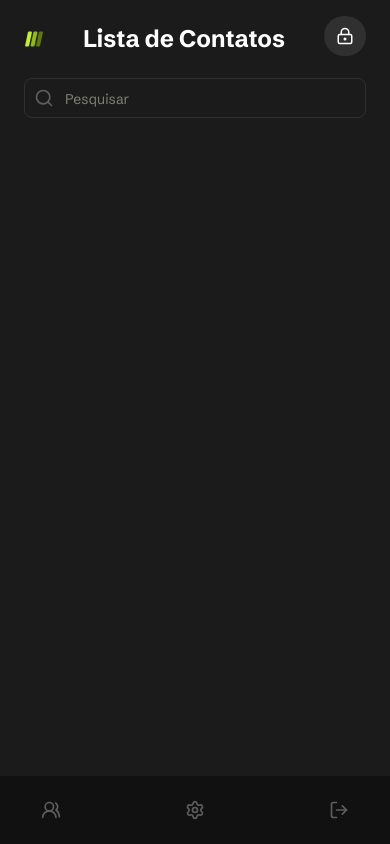
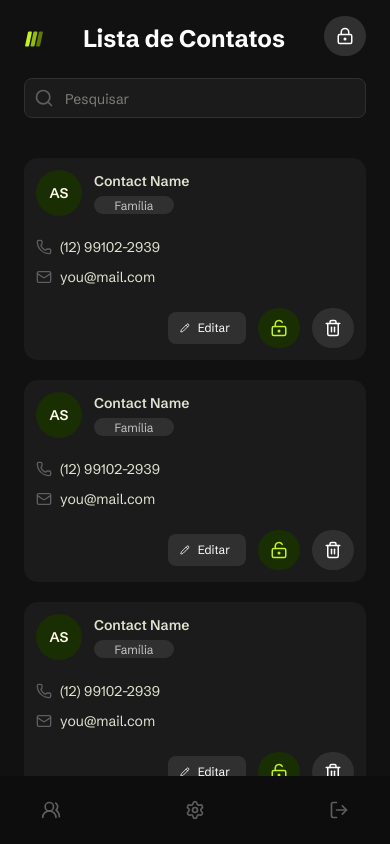
Before and after one commit to ryanoliveir/contacts-manager-web, a React (Vite) app: page /home in a window 390 px wide. Built offline with nearby package versions, Linux system fonts and the light colour scheme; the HTML template or start-up script is replaced by a standard one.

Commit message:
Mobile contact card

```diff
--- a/src/components/MainLayout/index.tsx
+++ b/src/components/MainLayout/index.tsx
@@ -5,7 +5,7 @@ function MainLayout() {
   return (
     <div className="flex">
       <Sidebar />
-      <div className="flex-1 bg-background-secondary">
+      <div className="flex-1 bg-background-primary">
         <Outlet />
       </div>
     </div>
--- a/src/components/Sidebar/index.tsx
+++ b/src/components/Sidebar/index.tsx
@@ -10,7 +10,7 @@ function Sidebar() {
   return (
     <>
       <div
-        className="min-h-screen bg-background-primary "
+        className="min-h-screen bg-background-full"
         onClick={() => setIsCollapsed(!isCollapsed)}
       >
         <div className="flex h-screen">
@@ -101,7 +101,7 @@ function Sidebar() {
           </div>
         </div>
       </div>
-      <nav className="fixed w-full bottom-0 flex py-4 justify-center gap-25 text-contenct-muted md:hidden bg-background-primary ">
+      <nav className="fixed w-full bottom-0 flex py-4 justify-center gap-25 text-contenct-muted md:hidden bg-background-full">
         <div className="px-3 py-2 rounded-xl flex items-center justify-start hover:text-content-inverse hover:bg-accent-brand transition-colors duration-300">
           <UsersRound className="shrink-0" size={20} />
         </div>
--- a/src/index.css
+++ b/src/index.css
@@ -4,6 +4,7 @@
 
 @theme {
   --color-background-primary: #111111;
+  --color-background-full: #0d0d0d;
   --color-background-secondary: #1b1b1b;
   --color-background-tertiary: #303030;
   --color-border-primary: #303030;
--- a/src/pages/Home/index.tsx
+++ b/src/pages/Home/index.tsx
@@ -1,4 +1,12 @@
-import { Plus } from "lucide-react";
+import {
+  Plus,
+  Phone,
+  Mail,
+  Pencil,
+  // LockKeyhole,
+  LockKeyholeOpen,
+  Trash,
+} from "lucide-react";
 import { useState } from "react";
 import SearchInput from "../../components/SearchInput";
 import GuardMobileIcon from "../../assets/guard-icon-app.svg";
@@ -12,7 +20,8 @@ function Home() {
   }
 
   return (
-    <div className="py-4 px-6 md:p-10  gap-y-4 text-content-primary flex flex-col md:flex-row justify-between md:items-center">
+    <div className="py-4 px-6 md:p-10 flex flex-col gap-10">
+      <div className="gap-y-4 text-content-primary flex flex-col md:flex-row justify-between md:items-center">
         <div className="flex items-center justify-between md:justify-center">
           <img src={GuardMobileIcon} alt="" className="w-5 h-5 md:hidden" />
           <div className="font-bold text-heading">Lista de Contatos</div>
@@ -36,6 +45,131 @@ function Home() {
           />
         </div>
       </div>
+      <section className="flex flex-col gap-5">
+        <div className="md:hidden">
+          <div className="bg-background-secondary flex flex-col gap-5 p-3 rounded-[14px]">
+            <div className="flex gap-3">
+              <div className="md:hidden w-11.5 h-11.5 bg-lime-950 rounded-full items-center flex justify-center text-amber-50 font-semibold text-medium">
+                AS
+              </div>
+              <div className="flex flex-col gap-1">
+                <p className="text-content-body text-label-medium font-semibold">
+                  Contact Name
+                </p>
+                <div className="bg-background-tertiary rounded-2xl px-10 text-content-heading text-small w-17 h-4.5 flex justify-center">
+                  Família
+                </div>
+              </div>
+            </div>
+            <div className="flex flex-col gap-2 text-label-medium text-content-body">
+              <div className="flex gap-2 items-center">
+                <Phone size={16} className="text-contenct-muted" />
+                <span>(12) 99102-2939</span>
+              </div>
+              <div className="flex gap-2 items-center ">
+                <Mail size={16} className="text-contenct-muted" />
+                <span>you@mail.com</span>
+              </div>
+            </div>
+            <div className="flex items-center gap-3 justify-end">
+              <button className="flex gap-2 w-19.5 h-8 text-small items-center py-2 p-3 pr-4 rounded-lg bg-background-tertiary text-white">
+                <Pencil size={18} />
+                Editar
+              </button>
+              <button className="rounded-full h-10 px-3 text-accent-brand bg-lime-950">
+                <LockKeyholeOpen size={18} />
+              </button>
+
+              <button className="rounded-full h-10 px-3 bg-background-tertiary text-white hover:bg-red-950 hover:text-red-400">
+                <Trash size={18} />
+              </button>
+            </div>
+          </div>
+        </div>
+
+        <div className="md:hidden">
+          <div className="bg-background-secondary flex flex-col gap-5 p-3 rounded-[14px]">
+            <div className="flex gap-3">
+              <div className="md:hidden w-11.5 h-11.5 bg-lime-950 rounded-full items-center flex justify-center text-amber-50 font-semibold text-medium">
+                AS
+              </div>
+              <div className="flex flex-col gap-1">
+                <p className="text-content-body text-label-medium font-semibold">
+                  Contact Name
+                </p>
+                <div className="bg-background-tertiary rounded-2xl px-10 text-content-heading text-small w-17 h-4.5 flex justify-center">
+                  Família
+                </div>
+              </div>
+            </div>
+            <div className="flex flex-col gap-2 text-label-medium text-content-body">
+              <div className="flex gap-2 items-center">
+                <Phone size={16} className="text-contenct-muted" />
+                <span>(12) 99102-2939</span>
+              </div>
+              <div className="flex gap-2 items-center ">
+                <Mail size={16} className="text-contenct-muted" />
+                <span>you@mail.com</span>
+              </div>
+            </div>
+            <div className="flex items-center gap-3 justify-end">
+              <button className="flex gap-2 w-19.5 h-8 text-small items-center py-2 p-3 pr-4 rounded-lg bg-background-tertiary text-white">
+                <Pencil size={18} />
+                Editar
+              </button>
+              <button className="rounded-full h-10 px-3 text-accent-brand bg-lime-950">
+                <LockKeyholeOpen size={18} />
+              </button>
+
+              <button className="rounded-full h-10 px-3 bg-background-tertiary text-white hover:bg-red-950 hover:text-red-400">
+                <Trash size={18} />
+              </button>
+            </div>
+          </div>
+        </div>
+
+        <div className="md:hidden">
+          <div className="bg-background-secondary flex flex-col gap-5 p-3 rounded-[14px]">
+            <div className="flex gap-3">
+              <div className="md:hidden w-11.5 h-11.5 bg-lime-950 rounded-full items-center flex justify-center text-amber-50 font-semibold text-medium">
+                AS
+              </div>
+              <div className="flex flex-col gap-1">
+                <p className="text-content-body text-label-medium font-semibold">
+                  Contact Name
+                </p>
+                <div className="bg-background-tertiary rounded-2xl px-10 text-content-heading text-small w-17 h-4.5 flex justify-center">
+                  Família
+                </div>
+              </div>
+            </div>
+            <div className="flex flex-col gap-2 text-label-medium text-content-body">
+              <div className="flex gap-2 items-center">
+                <Phone size={16} className="text-contenct-muted" />
+                <span>(12) 99102-2939</span>
+              </div>
+              <div className="flex gap-2 items-center ">
+                <Mail size={16} className="text-contenct-muted" />
+                <span>you@mail.com</span>
+              </div>
+            </div>
+            <div className="flex items-center gap-3 justify-end">
+              <button className="flex gap-2 w-19.5 h-8 text-small items-center py-2 p-3 pr-4 rounded-lg bg-background-tertiary text-white">
+                <Pencil size={18} />
+                Editar
+              </button>
+              <button className="rounded-full h-10 px-3 text-accent-brand bg-lime-950">
+                <LockKeyholeOpen size={18} />
+              </button>
+
+              <button className="rounded-full h-10 px-3 bg-background-tertiary text-white hover:bg-red-950 hover:text-red-400">
+                <Trash size={18} />
+              </button>
+            </div>
+          </div>
+        </div>
+      </section>
+    </div>
   );
 }
 
```
Lines whose indentation alone changed are shown as unchanged.
